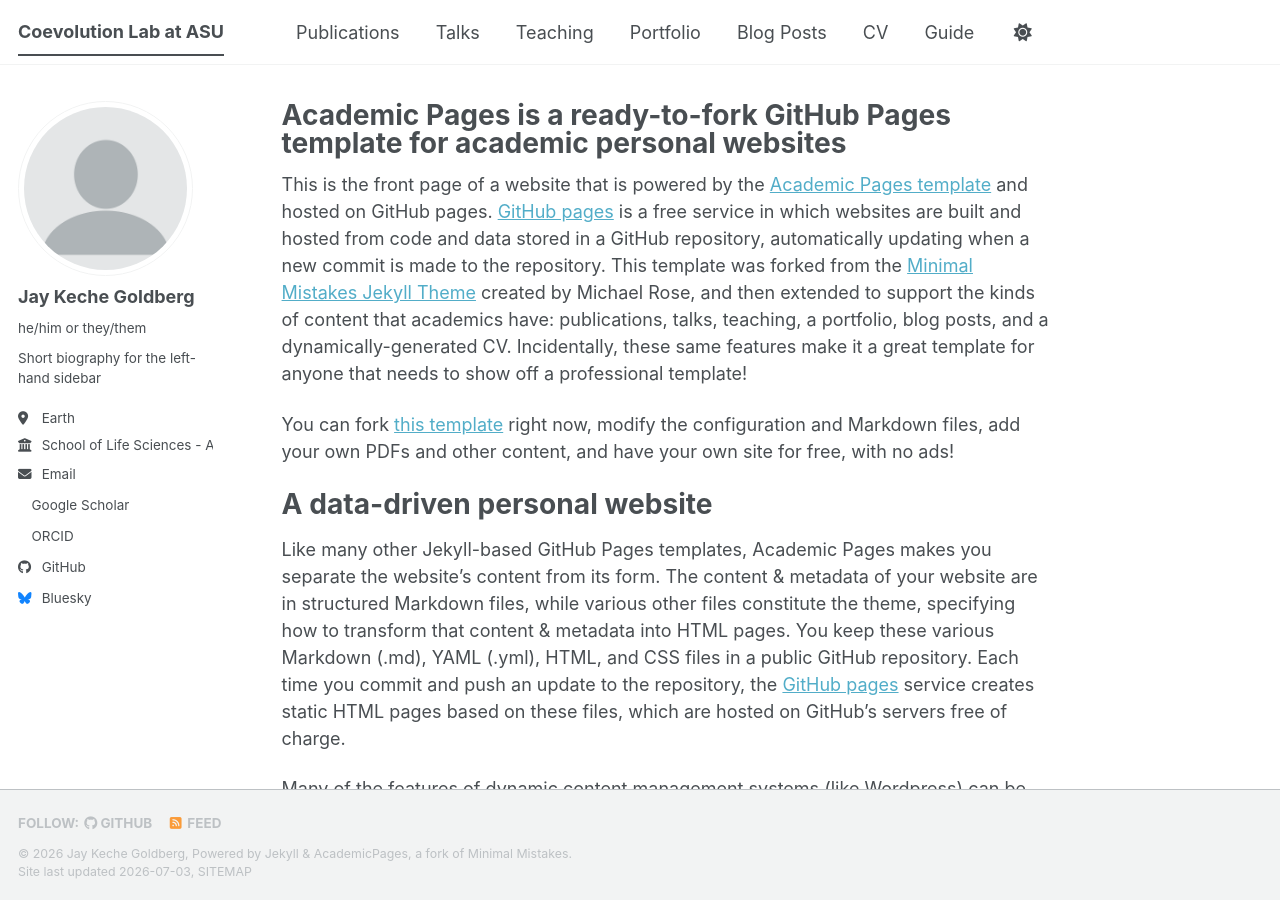
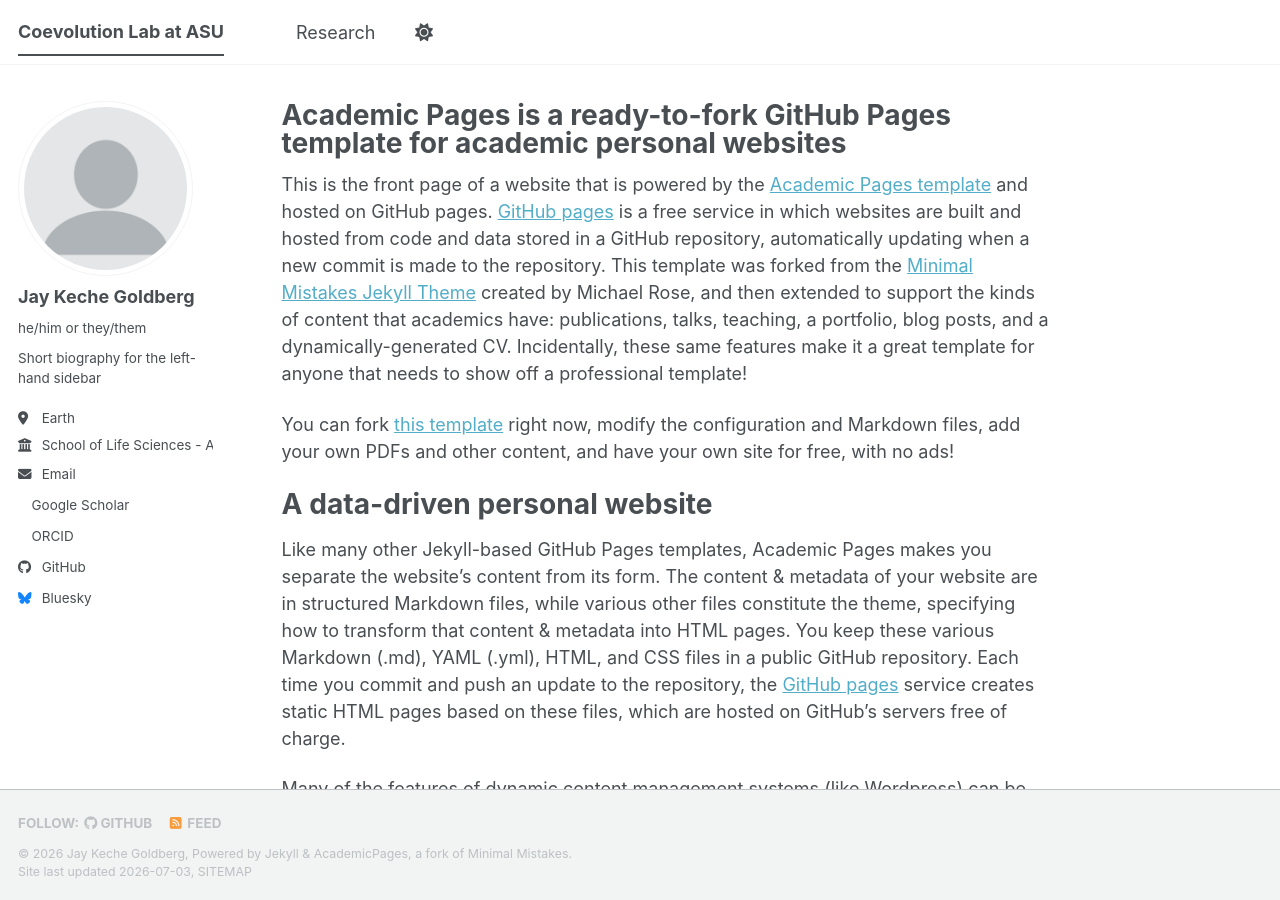
Before and after one commit to caterpillar-coevolution/jaykgoldberg.github.io, a Jekyll site: the page built from _pages/about.md, in a window 1280 px wide and 900 px high. Built offline with Jekyll 4.4.1, drawn with Linux system fonts in a browser that asks for light colours; a style sheet for code colours, icons or effects is not loaded; part of the change alters nothing that is shown.

Commit message:
Modify navigation items in navigation.yml
Updated navigation items by adding 'Research' and commenting out other sections.

```diff
--- a/_data/navigation.yml
+++ b/_data/navigation.yml
@@ -8,26 +8,26 @@
 #      Markdown formatted page while the second is generated using JSON.
 
 main:
-  - title: "Publications"
-    url: /publications/
+  - title: "Research"
+    url: /research/
 
-  - title: "Talks"
-    url: /talks/
+#  - title: "People"
+#    url: /people/
 
-  - title: "Teaching"
-    url: /teaching/
+#  - title: "Teaching"
+#    url: /teaching/
 
-  - title: "Portfolio"
-    url: /portfolio/
+#  - title: "Portfolio"
+#    url: /portfolio/
 
-  - title: "Blog Posts"
-    url: /year-archive/
+#  - title: "Blog Posts"
+#    url: /year-archive/
 
-  - title: "CV"
-    url: /cv/
+#  - title: "CV"
+#    url: /cv/
 
-  # - title: "CV"
-  #   url: /cv-json/
+# - title: "CV"
+#   url: /cv-json/
 
-  - title: "Guide"
-    url: /markdown/
+#  - title: "Guide"
+#    url: /markdown/
```
